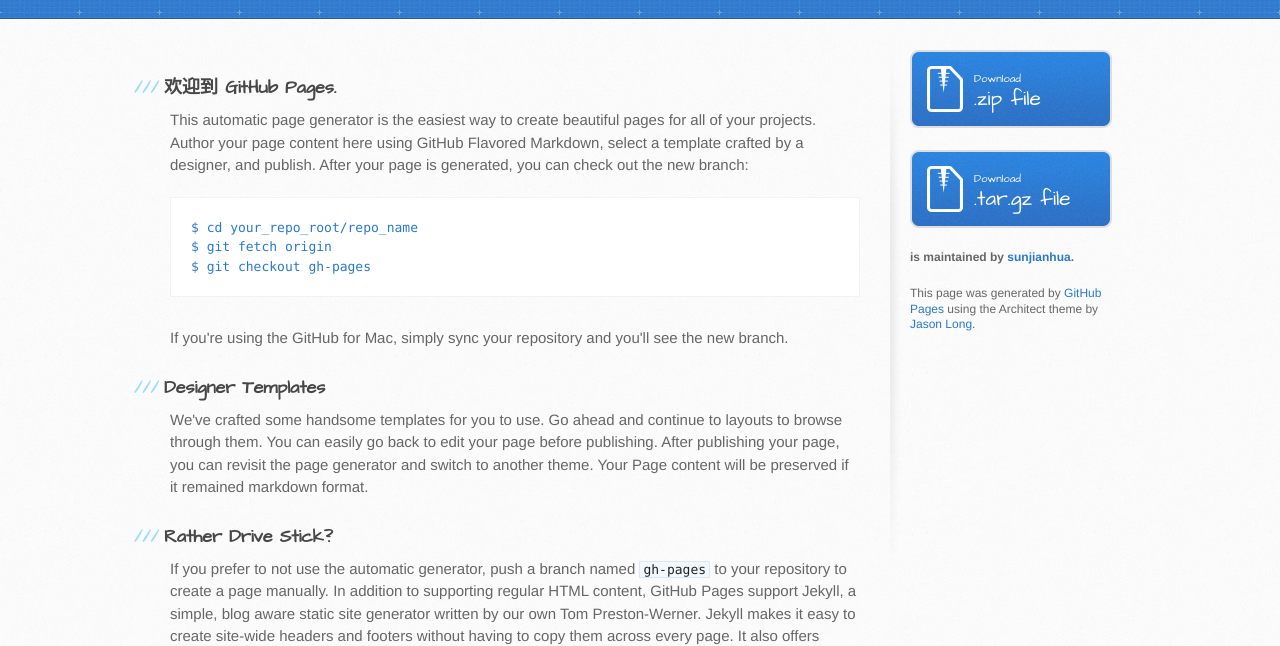
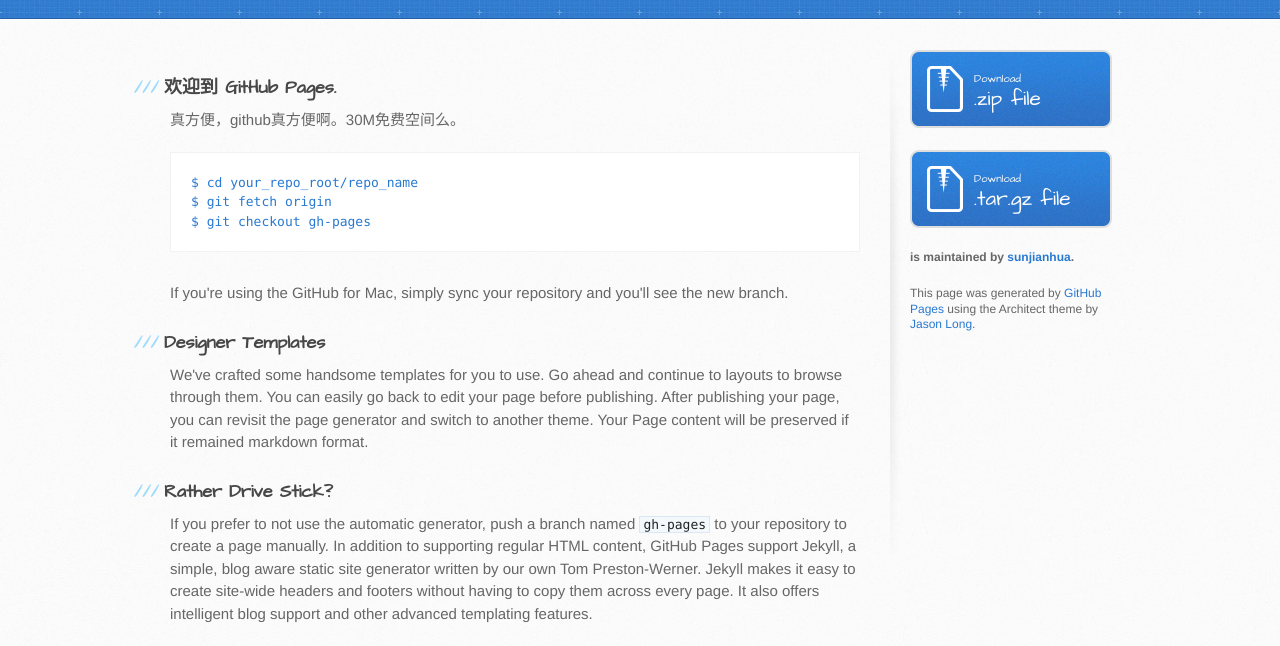
Before and after one commit to sunjianhua/SanGuo, a plain HTML site: page index.html in a window 1280 px wide. Shown: the part 148-794 px from the top of the page. Drawn offline with Linux system fonts and the light colour scheme.

Commit message:
测试
测试

```diff
--- a/index.html
+++ b/index.html
@@ -30,7 +30,7 @@
         <section id="main-content">
           <h3>欢迎到 GitHub Pages.</h3>
 
-<p>This automatic page generator is the easiest way to create beautiful pages for all of your projects. Author your page content here using GitHub Flavored Markdown, select a template crafted by a designer, and publish. After your page is generated, you can check out the new branch:</p>
+<p>真方便，github真方便啊。30M免费空间么。</p>
 
 <pre><code>$ cd your_repo_root/repo_name
 $ git fetch origin
```
Also changed, not shown: 1 other file.
